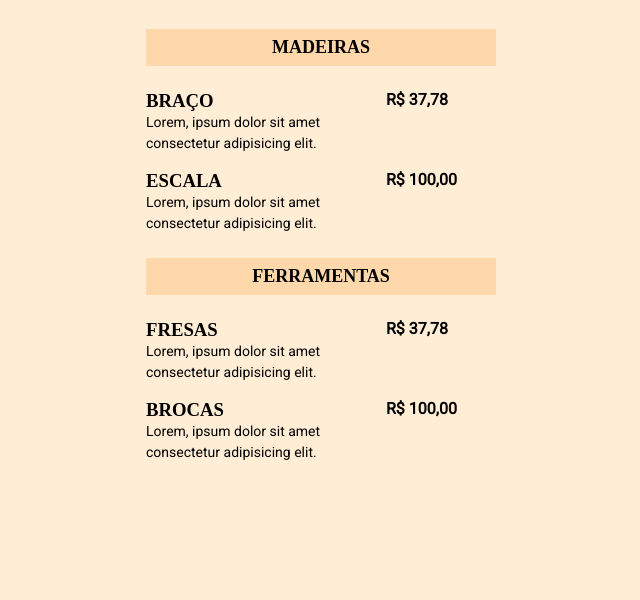
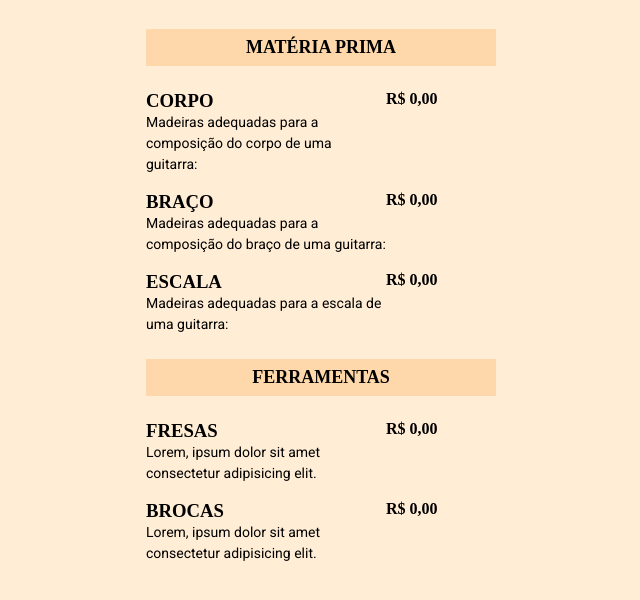
Before and after one commit to maxirhcp/testesite, a plain HTML site: page INDEX.HTML in a window 1280 px wide. Shown: the part 88-688 px from the top of the page, without its empty margins (319-959 px from the left). Drawn offline with Linux system fonts and the light colour scheme.

Commit message:
Atualização 0.0.1

```diff
--- a/INDEX.HTML
+++ b/INDEX.HTML
@@ -16,23 +16,40 @@
   <body>
 
     <header>
+
       <h1>LISTA DE <span>COMPRAS</span></h1>
       <p>lista de materiais a serem comprados</p>
 
    </header>
 
+
    <section>
-     <h2>MADEIRAS</h2>
-    <ul>
+
+     <h2>matéria prima</h2>
+
+     <ul>
+
+      <li>
+        <div class="details">
+          <h3>corpo</h3>
+          <p>
+            Madeiras adequadas para a composição do corpo de uma guitarra:
+          </p>
+      </div>
+      <strong class="price">
+        R$ 0,00
+        </strong>
+      </li>
+
       <li>
         <div class="details">
           <h3>Braço</h3>
           <p>
-            Lorem, ipsum dolor sit amet consectetur adipisicing elit.
+            Madeiras adequadas para a composição do braço de uma guitarra:
           </p>
         </div>
-        <strong class-"price">
-          R$ 37,78
+        <strong class="price">
+          R$ 0,00
         </strong>
       </li>
 
@@ -40,19 +57,24 @@
         <div class="details">
           <h3>Escala</h3>
           <p>
-            Lorem, ipsum dolor sit amet consectetur adipisicing elit.
+            Madeiras adequadas para a escala de uma guitarra:
           </p>
         </div>
-        <strong class-"price">
-          R$ 100,00
+        <strong class="price">
+          R$ 0,00
         </strong>
       </li>
+
     </ul>
+
    </section>
 
       <section>
+
      <h2>FERRAMENTAS</h2>
+
     <ul>
+
       <li>
         <div class="details">
           <h3>Fresas</h3>
@@ -60,8 +82,8 @@
             Lorem, ipsum dolor sit amet consectetur adipisicing elit.
           </p>
         </div>
-        <strong class-"price">
-          R$ 37,78
+        <strong class="price">
+          R$ 0,00
         </strong>
       </li>
 
@@ -72,12 +94,15 @@
             Lorem, ipsum dolor sit amet consectetur adipisicing elit.
           </p>
         </div>
-        <strong class-"price">
-          R$ 100,00
+        <strong class="price">
+          R$ 0,00
         </strong>
       </li>
+
     </ul>
+
    </section>
 
   </body>
+
 </html>
```
